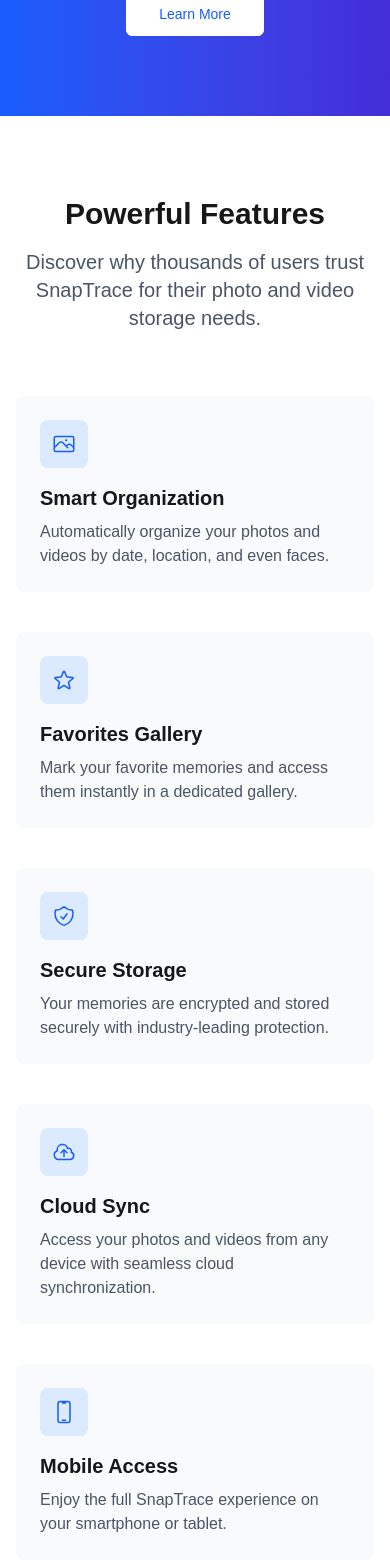
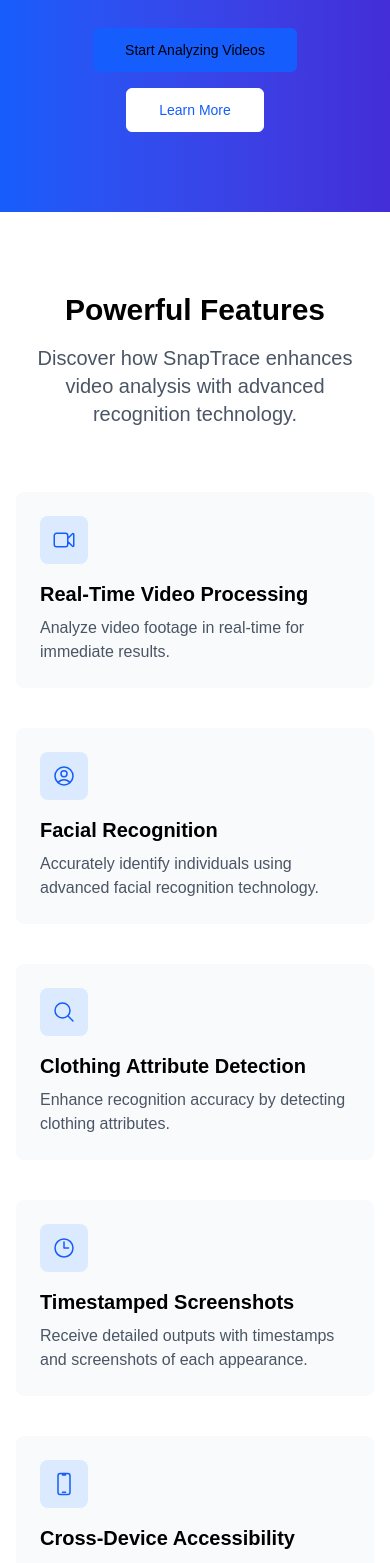
Before and after one commit to asharnadeem002/AP-Project, a Next.js app: page / in a window 390 px wide. Shown: the part 432-1995 px from the top of the page. Built offline with nearby package versions, Linux system fonts and the light colour scheme.

Commit message:
multiple modules updated

```diff
--- a/app/components/auth/SignupForm.tsx
+++ b/app/components/auth/SignupForm.tsx
@@ -189,13 +189,13 @@ export function SignupForm() {
               <div className="w-full mb-4">
                 <label
                   htmlFor="gender"
-                  className="block text-sm font-medium text-gray-700 mb-1"
+                  className="block text-sm font-medium text-white mb-1"
                 >
                   Gender
                 </label>
                 <select
                   id="gender"
-                  className="w-full p-2 border border-gray-300 rounded-md focus:outline-none focus:ring-2 focus:ring-blue-500"
+                  className="w-full text-white bg-gray-700 p-2 border border-gray-300 rounded-md focus:outline-none focus:ring-2 focus:ring-blue-500"
                   {...register("gender")}
                 >
                   <option value="male">Male</option>
--- a/app/components/shared/Button.tsx
+++ b/app/components/shared/Button.tsx
@@ -7,15 +7,15 @@ const buttonVariants = cva(
   {
     variants: {
       variant: {
-        default: "bg-blue-600 text-white hover:bg-blue-700",
-        destructive: "bg-red-600 text-white hover:bg-red-700",
+        default: "bg-blue-600 text-black hover:bg-blue-700 hover:text-white",
+        destructive: "bg-red-600 text-black hover:bg-red-700 hover:text-white",
         outline:
-          "bg-transparent border border-slate-200 hover:bg-slate-100 dark:border-slate-700 dark:hover:bg-slate-800",
+          "bg-transparent border border-slate-200 text-black hover:bg-slate-100 hover:text-white dark:border-slate-700 dark:hover:bg-slate-800",
         subtle:
-          "bg-slate-100 text-slate-900 hover:bg-slate-200 dark:bg-slate-800 dark:text-slate-100 dark:hover:bg-slate-700",
+          "bg-slate-100 text-black hover:bg-slate-200 hover:text-white dark:bg-slate-800 dark:text-slate-100 dark:hover:bg-slate-700",
         ghost:
-          "bg-transparent hover:bg-slate-100 dark:hover:bg-slate-800 dark:text-slate-100",
-        link: "bg-transparent underline-offset-4 hover:underline text-slate-900 dark:text-slate-100 hover:bg-transparent",
+          "bg-transparent text-black hover:text-white hover:bg-slate-100 dark:hover:bg-slate-800 dark:text-slate-100",
+        link: "bg-transparent underline-offset-4 text-black hover:text-white hover:underline hover:bg-transparent dark:text-slate-100",
       },
       size: {
         default: "h-10 py-2 px-4",
--- a/app/components/shared/Input.tsx
+++ b/app/components/shared/Input.tsx
@@ -9,9 +9,10 @@ export interface InputProps
 const Input = forwardRef<HTMLInputElement, InputProps>(
   ({ className, label, id, error, ...props }, ref) => {
     return (
-      <div className="w-full max-w-md mb-4">
+      <div className="mb-4">
         <div className="form-floating">
           <input
+            style={{ width: "133%" }}
             className={`input-field ${
               error ? "border-red-500" : ""
             } ${className}`}
--- a/app/lib/AuthContext.tsx
+++ b/app/lib/AuthContext.tsx
@@ -233,6 +233,7 @@ export function AuthProvider({ children }: { children: ReactNode }) {
       const response = await axios.post("/api/auth/reset-password", {
         token,
         password: newPassword,
+        confirmPassword: newPassword,
       });
       return response.data;
     } catch (error: unknown) {
--- a/pages/index.tsx
+++ b/pages/index.tsx
@@ -5,26 +5,28 @@ import { Header } from "../app/components/shared/Header";
 import { Button } from "../app/components/shared/Button";
 import { GetStaticProps } from "next";
 import {
-  PhotoIcon,
-  StarIcon,
+  VideoCameraIcon,
+  ClockIcon,
   ShieldCheckIcon,
-  CloudArrowUpIcon,
   DevicePhoneMobileIcon,
   CheckIcon,
+  MagnifyingGlassIcon,
+  UserCircleIcon,
 } from "@heroicons/react/24/outline";
-import { UrlObject } from "url";
+// import { UrlObject } from "url";
 
 // Price plans data
 const pricingPlans = [
   {
     name: "Free",
     price: "$0",
+    period: "/month",
     description: "Basic features for personal use",
     features: [
-      "Upload up to 100 photos",
-      "Basic gallery features",
-      "Mobile access",
-      "1 GB storage",
+      "Upload up to 5 videos per month",
+      "Basic facial recognition",
+      "Standard clothing detection",
+      "Community support",
     ],
     cta: "Get Started",
     href: "/signup",
@@ -34,13 +36,13 @@ const pricingPlans = [
     name: "Basic",
     price: "$9.99",
     period: "/month",
-    description: "Everything in Free, plus more storage and features",
+    description: "Enhanced features for frequent users",
     features: [
-      "Upload up to 1,000 photos",
-      "Upload videos up to 5 minutes",
-      "Advanced organization tools",
-      "10 GB storage",
+      "Upload up to 20 videos per month",
+      "Advanced facial recognition",
+      "Detailed clothing attribute detection",
       "Priority support",
+      "Access to timestamped screenshots",
     ],
     cta: "Start Free Trial",
     href: "/signup",
@@ -52,12 +54,12 @@ const pricingPlans = [
     period: "/month",
     description: "Advanced features for professionals",
     features: [
-      "Unlimited photo uploads",
-      "Upload videos up to 15 minutes",
-      "AI-powered organization",
-      "100 GB storage",
+      "Unlimited video uploads",
+      "Real-time video processing",
+      "Custom clothing attribute models",
       "Premium support",
-      "Custom domain",
+      "API access for integration",
+      "Detailed analytics and reporting",
     ],
     cta: "Start Free Trial",
     href: "/signup",
@@ -95,10 +97,10 @@ export default function HomePage({
   return (
     <>
       <Head>
-        <title>SnapTrace | Store and organize your photos and videos</title>
+        <title>SnapTrace | Automate Person Recognition in Video Footage</title>
         <meta
           name="description"
-          content="SnapTrace is a platform for storing, organizing, and sharing your photos and videos with advanced features and security."
+          content="SnapTrace is a video analysis tool that automates person recognition using facial recognition and clothing detection, designed for surveillance in formal environments."
         />
       </Head>
 
@@ -109,16 +111,17 @@ export default function HomePage({
         <section className="bg-gradient-to-r from-blue-600 to-indigo-700 text-white py-20">
           <div className="container mx-auto px-4 md:px-6 text-center">
             <h1 className="text-4xl md:text-5xl lg:text-6xl font-bold mb-6">
-              Store Your Memories Securely
+              Automate Person Recognition in Video Footage
             </h1>
             <p className="text-xl md:text-2xl mb-8 max-w-3xl mx-auto">
-              SnapTrace helps you organize, store, and share your photos and
-              videos with unparalleled security and ease.
+              SnapTrace integrates facial recognition and clothing detection to
+              accurately identify individuals in video recordings, providing
+              timestamped screenshots for every appearance.
             </p>
             <div className="flex flex-col sm:flex-row justify-center gap-4">
               <Link href="/signup">
                 <Button size="lg" className="px-8 py-3 text-lg">
-                  Get Started Free
+                  Start Analyzing Videos
                 </Button>
               </Link>
               <Link href="#features">
@@ -138,35 +141,76 @@ export default function HomePage({
         <section id="features" className="py-20 bg-white">
           <div className="container mx-auto px-4 md:px-6">
             <div className="text-center mb-16">
-              <h2 className="text-3xl md:text-4xl font-bold mb-4">
+              <h2 className="text-3xl md:text-4xl font-bold mb-4 text-black">
                 Powerful Features
               </h2>
               <p className="text-xl text-gray-600 max-w-3xl mx-auto">
-                Discover why thousands of users trust SnapTrace for their photo
-                and video storage needs.
+                Discover how SnapTrace enhances video analysis with advanced
+                recognition technology.
               </p>
             </div>
 
             <div className="grid grid-cols-1 md:grid-cols-2 lg:grid-cols-3 gap-10">
               <div className="p-6 bg-gray-50 rounded-lg">
                 <div className="w-12 h-12 bg-blue-100 rounded-lg flex items-center justify-center mb-4">
-                  <PhotoIcon className="w-6 h-6 text-blue-600" />
+                  <VideoCameraIcon className="w-6 h-6 text-blue-600" />
                 </div>
-                <h3 className="text-xl font-bold mb-2">Smart Organization</h3>
+                <h3 className="text-xl font-bold mb-2 text-black">
+                  Real-Time Video Processing
+                </h3>
                 <p className="text-gray-600">
-                  Automatically organize your photos and videos by date,
-                  location, and even faces.
+                  Analyze video footage in real-time for immediate results.
                 </p>
               </div>
 
               <div className="p-6 bg-gray-50 rounded-lg">
                 <div className="w-12 h-12 bg-blue-100 rounded-lg flex items-center justify-center mb-4">
-                  <StarIcon className="w-6 h-6 text-blue-600" />
+                  <UserCircleIcon className="w-6 h-6 text-blue-600" />
                 </div>
-                <h3 className="text-xl font-bold mb-2">Favorites Gallery</h3>
+                <h3 className="text-xl font-bold mb-2 text-black">
+                  Facial Recognition
+                </h3>
                 <p className="text-gray-600">
-                  Mark your favorite memories and access them instantly in a
-                  dedicated gallery.
+                  Accurately identify individuals using advanced facial
+                  recognition technology.
+                </p>
+              </div>
+
+              <div className="p-6 bg-gray-50 rounded-lg">
+                <div className="w-12 h-12 bg-blue-100 rounded-lg flex items-center justify-center mb-4">
+                  <MagnifyingGlassIcon className="w-6 h-6 text-blue-600" />
+                </div>
+                <h3 className="text-xl font-bold mb-2 text-black">
+                  Clothing Attribute Detection
+                </h3>
+                <p className="text-gray-600">
+                  Enhance recognition accuracy by detecting clothing attributes.
+                </p>
+              </div>
+
+              <div className="p-6 bg-gray-50 rounded-lg">
+                <div className="w-12 h-12 bg-blue-100 rounded-lg flex items-center justify-center mb-4">
+                  <ClockIcon className="w-6 h-6 text-blue-600" />
+                </div>
+                <h3 className="text-xl font-bold mb-2 text-black">
+                  Timestamped Screenshots
+                </h3>
+                <p className="text-gray-600">
+                  Receive detailed outputs with timestamps and screenshots of
+                  each appearance.
+                </p>
+              </div>
+
+              <div className="p-6 bg-gray-50 rounded-lg">
+                <div className="w-12 h-12 bg-blue-100 rounded-lg flex items-center justify-center mb-4">
+                  <DevicePhoneMobileIcon className="w-6 h-6 text-blue-600" />
+                </div>
+                <h3 className="text-xl font-bold mb-2 text-black">
+                  Cross-Device Accessibility
+                </h3>
+                <p className="text-gray-600">
+                  Access SnapTrace from any device with our responsive web
+                  interface.
                 </p>
               </div>
 
@@ -174,56 +218,60 @@ export default function HomePage({
                 <div className="w-12 h-12 bg-blue-100 rounded-lg flex items-center justify-center mb-4">
                   <ShieldCheckIcon className="w-6 h-6 text-blue-600" />
                 </div>
-                <h3 className="text-xl font-bold mb-2">Secure Storage</h3>
+                <h3 className="text-xl font-bold mb-2 text-black">
+                  Secure and Reliable
+                </h3>
                 <p className="text-gray-600">
-                  Your memories are encrypted and stored securely with
-                  industry-leading protection.
+                  Your data is handled securely with industry-leading
+                  protection.
+                </p>
+              </div>
+            </div>
+          </div>
+        </section>
+
+        {/* How It Works Section */}
+        <section id="how-it-works" className="py-20 bg-gray-50">
+          <div className="container mx-auto px-4 md:px-6">
+            <div className="text-center mb-16">
+              <h2 className="text-3xl md:text-4xl font-bold mb-4 text-black">
+                How SnapTrace Works
+              </h2>
+              <p className="text-xl text-gray-600 max-w-3xl mx-auto">
+                A simple and efficient process to analyze your video footage.
               </p>
             </div>
 
-              <div className="p-6 bg-gray-50 rounded-lg">
-                <div className="w-12 h-12 bg-blue-100 rounded-lg flex items-center justify-center mb-4">
-                  <CloudArrowUpIcon className="w-6 h-6 text-blue-600" />
-                </div>
-                <h3 className="text-xl font-bold mb-2">Cloud Sync</h3>
+            <div className="grid grid-cols-1 md:grid-cols-3 gap-8 max-w-4xl mx-auto">
+              <div className="p-6 bg-white rounded-lg shadow-md">
+                <div className="text-4xl font-bold text-blue-600 mb-4">1</div>
+                <h3 className="text-xl font-bold mb-2 text-black">
+                  Upload Video
+                </h3>
                 <p className="text-gray-600">
-                  Access your photos and videos from any device with seamless
-                  cloud synchronization.
+                  Upload your video footage to the SnapTrace platform.
                 </p>
               </div>
 
-              <div className="p-6 bg-gray-50 rounded-lg">
-                <div className="w-12 h-12 bg-blue-100 rounded-lg flex items-center justify-center mb-4">
-                  <DevicePhoneMobileIcon className="w-6 h-6 text-blue-600" />
-                </div>
-                <h3 className="text-xl font-bold mb-2">Mobile Access</h3>
+              <div className="p-6 bg-white rounded-lg shadow-md">
+                <div className="text-4xl font-bold text-blue-600 mb-4">2</div>
+                <h3 className="text-xl font-bold mb-2 text-black">
+                  Provide Description
+                </h3>
                 <p className="text-gray-600">
-                  Enjoy the full SnapTrace experience on your smartphone or
-                  tablet.
+                  Optionally, provide a description of the person&apos;s
+                  clothing to enhance detection.
                 </p>
               </div>
 
-              <div className="p-6 bg-gray-50 rounded-lg">
-                <div className="w-12 h-12 bg-blue-100 rounded-lg flex items-center justify-center mb-4">
-                  <svg
-                    xmlns="http://www.w3.org/2000/svg"
-                    fill="none"
-                    viewBox="0 0 24 24"
-                    strokeWidth={1.5}
-                    stroke="currentColor"
-                    className="w-6 h-6 text-blue-600"
-                  >
-                    <path
-                      strokeLinecap="round"
-                      strokeLinejoin="round"
-                      d="M7.5 7.5h-.75A2.25 2.25 0 0 0 4.5 9.75v7.5a2.25 2.25 0 0 0 2.25 2.25h7.5a2.25 2.25 0 0 0 2.25-2.25v-7.5a2.25 2.25 0 0 0-2.25-2.25h-.75m-6 3.75 3 3m0 0 3-3m-3 3V1.5m6 9h.75a2.25 2.25 0 0 1 2.25 2.25v7.5a2.25 2.25 0 0 1-2.25 2.25h-7.5a2.25 2.25 0 0 1-2.25-2.25v-.75"
-                    />
-                  </svg>
-                </div>
-                <h3 className="text-xl font-bold mb-2">Easy Sharing</h3>
+              <div className="p-6 bg-white rounded-lg shadow-md">
+                <div className="text-4xl font-bold text-blue-600 mb-4">3</div>
+                <h3 className="text-xl font-bold mb-2 text-black">
+                  Get Results
+                </h3>
                 <p className="text-gray-600">
-                  Share your memories with friends and family with just a few
-                  clicks.
+                  Receive timestamped screenshots of the individual&apos;s
+                  appearances in the video.
                 </p>
               </div>
             </div>
@@ -231,33 +279,23 @@ export default function HomePage({
         </section>
 
         {/* Pricing Section */}
-        <section id="pricing" className="py-20 bg-gray-50">
+        <section id="pricing" className="py-20 bg-white">
           <div className="container mx-auto px-4 md:px-6">
             <div className="text-center mb-16">
-              <h2 className="text-3xl md:text-4xl font-bold mb-4">
-                Simple, Transparent Pricing
+              <h2 className="text-3xl md:text-4xl font-bold mb-4 text-black">
+                Choose Your Plan
               </h2>
               <p className="text-xl text-gray-600 max-w-3xl mx-auto">
-                Choose the plan that works best for you. All plans include our
-                core features.
+                Select the subscription that best fits your video analysis
+                needs.
               </p>
             </div>
 
             <div className="grid grid-cols-1 md:grid-cols-3 gap-8 max-w-6xl mx-auto">
-              {pricingPlans.map(
-                (plan: {
-                  name: string;
-                  mostPopular: boolean;
-                  price: string;
-                  period: string;
-                  description: string;
-                  features: string[];
-                  href: string | UrlObject;
-                  cta: string;
-                }) => (
+              {pricingPlans.map((plan) => (
                 <div
                   key={plan.name}
-                    className={`bg-white rounded-lg shadow-lg overflow-hidden ${
+                  className={`bg-gray-50 rounded-lg shadow-lg overflow-hidden ${
                     plan.mostPopular ? "ring-2 ring-blue-600" : ""
                   }`}
                 >
@@ -267,9 +305,13 @@ export default function HomePage({
                     </div>
                   )}
                   <div className="p-6">
-                      <h3 className="text-2xl font-bold">{plan.name}</h3>
+                    <h3 className="text-2xl font-bold text-black">
+                      {plan.name}
+                    </h3>
                     <div className="mt-4 flex items-baseline">
-                        <span className="text-4xl font-bold">{plan.price}</span>
+                      <span className="text-4xl font-bold text-black">
+                        {plan.price}
+                      </span>
                       {plan.period && (
                         <span className="text-gray-500 ml-1">
                           {plan.period}
@@ -279,7 +321,7 @@ export default function HomePage({
                     <p className="mt-2 text-gray-600">{plan.description}</p>
 
                     <ul className="mt-6 space-y-4">
-                        {plan.features.map((feature: string) => (
+                      {plan.features.map((feature) => (
                         <li key={feature} className="flex items-start">
                           <CheckIcon className="h-5 w-5 text-green-500 flex-shrink-0 mr-2" />
                           <span className="text-gray-600">{feature}</span>
@@ -299,33 +341,34 @@ export default function HomePage({
                     </div>
                   </div>
                 </div>
-                )
-              )}
+              ))}
             </div>
           </div>
         </section>
 
         {/* About Section */}
-        <section id="about" className="py-20 bg-white">
+        <section id="about" className="py-20 bg-gray-50">
           <div className="container mx-auto px-4 md:px-6">
             <div className="max-w-3xl mx-auto text-center">
-              <h2 className="text-3xl md:text-4xl font-bold mb-4">
+              <h2 className="text-3xl md:text-4xl font-bold mb-4 text-black">
                 About SnapTrace
               </h2>
               <p className="text-xl text-gray-600 mb-8">
-                Started in 2023, SnapTrace was born from the idea that storing
-                memories should be simple, secure, and accessible from anywhere.
+                Developed to address the limitations of traditional facial
+                recognition in video analysis.
               </p>
               <p className="text-gray-600 mb-6">
-                Our mission is to provide the best platform for organizing and
-                preserving your precious memories. With a team of dedicated
-                engineers and designers, we&apos;re constantly improving our
-                platform to meet the needs of our users.
+                SnapTrace was created to provide a more accurate and efficient
+                way to identify individuals in video footage, especially in
+                formal environments like offices. By integrating facial
+                recognition with clothing attribute detection, SnapTrace
+                overcomes challenges posed by obscured faces or varying video
+                quality.
               </p>
               <p className="text-gray-600">
-                SnapTrace is built with the latest technologies to ensure your
-                photos and videos are stored securely and can be accessed
-                whenever you need them.
+                Leveraging advanced datasets like DeepFashion-MultiModal and
+                Market-1501, SnapTrace ensures reliable person recognition,
+                making it an essential tool for surveillance and video analysis.
               </p>
             </div>
           </div>
@@ -335,11 +378,11 @@ export default function HomePage({
         <section className="py-20 bg-blue-600 text-white">
           <div className="container mx-auto px-4 md:px-6 text-center">
             <h2 className="text-3xl md:text-4xl font-bold mb-4">
-              Ready to get started?
+              Ready to enhance your video analysis?
             </h2>
             <p className="text-xl mb-8 max-w-3xl mx-auto">
-              Join thousands of users who trust SnapTrace with their precious
-              memories.
+              Experience the power of automated person recognition with
+              SnapTrace.
             </p>
             <div className="flex justify-center">
               <Link href="/signup">
@@ -347,7 +390,7 @@ export default function HomePage({
                   size="lg"
                   className="px-8 py-3 text-lg bg-white text-blue-600 hover:bg-blue-50"
                 >
-                  Create Your Account
+                  Get Started with SnapTrace
                 </Button>
               </Link>
             </div>
@@ -361,11 +404,11 @@ export default function HomePage({
               <div>
                 <h3 className="text-white text-lg font-bold mb-4">SnapTrace</h3>
                 <p className="mb-4">
-                  Securely store and organize your photos and videos.
+                  Automate person recognition in video footage with advanced
+                  technology.
                 </p>
                 <p>
-                  &copy; {new Date().getFullYear()} SnapTrace. All rights
-                  reserved.
+                  © {new Date().getFullYear()} SnapTrace. All rights reserved.
                 </p>
               </div>
 
@@ -378,13 +421,18 @@ export default function HomePage({
                     </Link>
                   </li>
                   <li>
+                    <Link href="#how-it-works" className="hover:text-white">
+                      How It Works
+                    </Link>
+                  </li>
+                  <li>
                     <Link href="#pricing" className="hover:text-white">
                       Pricing
                     </Link>
                   </li>
                   <li>
-                    <Link href="/gallery" className="hover:text-white">
-                      Gallery
+                    <Link href="#about" className="hover:text-white">
+                      About
                     </Link>
                   </li>
                 </ul>
@@ -395,7 +443,7 @@ export default function HomePage({
                 <ul className="space-y-2">
                   <li>
                     <Link href="#" className="hover:text-white">
-                      Help Center
+                      Documentation
                     </Link>
                   </li>
                   <li>
@@ -420,22 +468,42 @@ export default function HomePage({
                 <h3 className="text-white text-lg font-bold mb-4">Connect</h3>
                 <ul className="space-y-2">
                   <li>
-                    <Link href="#" className="hover:text-white">
+                    <Link
+                      href="https://twitter.com/SnapTrace"
+                      className="hover:text-white"
+                      target="_blank"
+                      rel="noopener noreferrer"
+                    >
                       Twitter
                     </Link>
                   </li>
                   <li>
-                    <Link href="#" className="hover:text-white">
+                    <Link
+                      href="https://www.facebook.com/SnapTrace"
+                      className="hover:text-white"
+                      target="_blank"
+                      rel="noopener noreferrer"
+                    >
                       Facebook
                     </Link>
                   </li>
                   <li>
-                    <Link href="#" className="hover:text-white">
+                    <Link
+                      href="https://www.instagram.com/SnapTrace"
+                      className="hover:text-white"
+                      target="_blank"
+                      rel="noopener noreferrer"
+                    >
                       Instagram
                     </Link>
                   </li>
                   <li>
-                    <Link href="#" className="hover:text-white">
+                    <Link
+                      href="https://www.linkedin.com/company/SnapTrace"
+                      className="hover:text-white"
+                      target="_blank"
+                      rel="noopener noreferrer"
+                    >
                       LinkedIn
                     </Link>
                   </li>
```
Also changed, not shown: app/components/shared/Header.tsx (+12 -15 lines), pages/api/auth/forgot-password.ts (+10 -12 lines), pages/dashboard/admin/blog/create.tsx (+47 -26 lines). Lines whose indentation alone changed are shown as unchanged.
